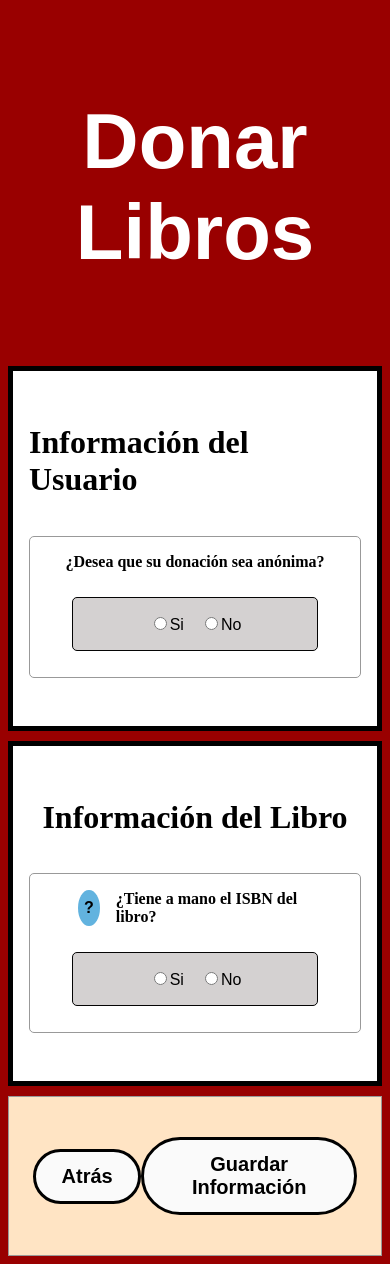
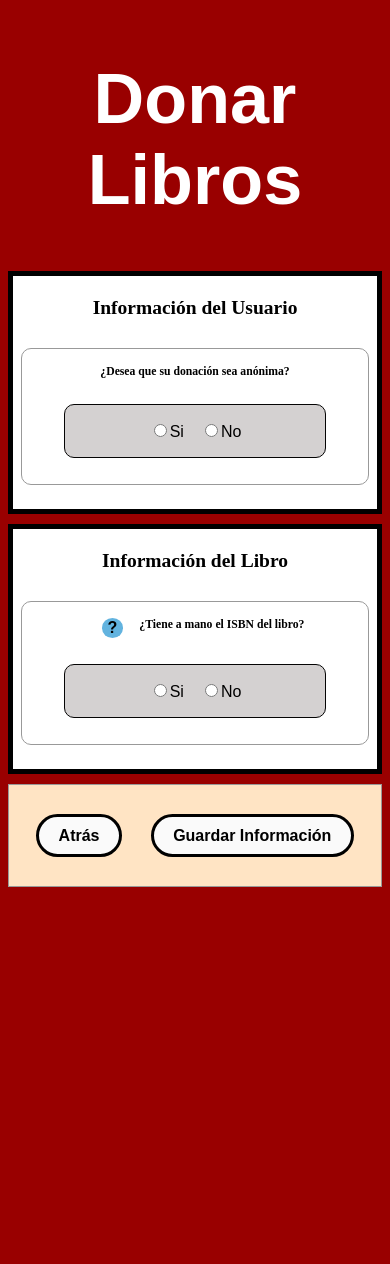
Before and after one commit to notos15/dlp-donacion-13_11, a Next.js app: page / in a window 390 px wide. After the commit the page ends 895 px from the top, so only its background shows below. Built offline with nearby package versions, Linux system fonts and the light colour scheme.

Commit message:
adaptado para cualquier tipo de pantallas

```diff
--- a/app/globals.css
+++ b/app/globals.css
@@ -25,19 +25,7 @@ html {
   width: 100%; /* Se adapta al ancho de su contenedor */
   max-width: 100%; /* Asegura que no se desborde */
 }
-@media (max-width: 768px) {
-  .titulo {
-    font-size: 15vw; /* Aumenta el tamaño en pantallas más pequeñas (tabletas) */
-    height: 20vh; /* Aumenta la altura para dispositivos más pequeños */
-  }
-}
 
-@media (max-width: 480px) {
-  .titulo {
-    font-size: 20vw; /* Aumenta aún más el tamaño en pantallas de teléfonos móviles */
-    height: 30vh; /* Asegura que el título tenga espacio adecuado */
-  }
-}
 .titulo1{
   font-family:'Times New Roman', Times, serif;
   display: flex;
@@ -81,13 +69,14 @@ html {
   align-items: center;
   border: 1px solid #040404;
   margin:10px;
-  padding: 1rem 1rem;
-  border-radius: 5px;
+  padding: 1rem 2rem;
+  border-radius: 10px;
   display: flex;
   flex-direction: row;
   gap: 1rem;
   background-color:rgb(212, 209, 209);
   flex-wrap: wrap;
+  box-sizing: border-box;
 }
 .opciones{
   display: grid;
@@ -98,13 +87,16 @@ html {
   margin: 0 auto;
 }
 .precionar{
+  justify-content: center;
+
   border: 1px solid #999999;
   margin:1rem auto;
   padding: 1rem 2rem;
-  border-radius: 5px;
+  border-radius: 10px;
   display: flex;
   flex-direction:column;
   gap: 1rem;
+  flex-wrap: wrap;
   width: 100%; /* Hacer que ocupe el 100% del contenedor */
   max-width: 600px;
   box-sizing: border-box;/* Incluir padding y border en el cálculo del ancho */
@@ -197,3 +189,75 @@ html {
   color: #0508ca;
 
 }
+@media (max-width: 768px) {
+  .titulo {
+    font-size: 12vw; /* Ajusta el tamaño en pantallas más pequeñas */
+    height: 15vh;    /* Ajuste de altura */
+  }
+
+  .titulo1 {
+    font-size: 4vw;  /* Ajuste en tamaño de fuente para .titulo1 */
+  }
+
+  .titulo2 {
+    font-size: 2.5vw;  /* Ajuste en tamaño de fuente para .titulo2 */
+  }
+
+  .tex {
+    font-size: 1.8vw;  /* Ajuste en tamaño de fuente para .tex */
+  }
+
+  .cuestionario {
+    padding: 1rem;  /* Menos padding en pantallas pequeñas */
+  }
+
+  .opciones {
+    grid-template-columns: repeat(2, 1fr);  /* 2 columnas en tabletas */
+  }
+
+  .btn {
+    font-size: 1.2rem;  /* Ajuste en tamaño de fuente para botones */
+    padding: 0.7rem 1.4rem;  /* Ajuste de padding */
+  }
+
+  .footer {
+    padding: 1rem;  /* Menos padding en el footer */
+  }
+}
+
+/* Para pantallas más pequeñas (max-width: 480px) */
+@media (max-width: 480px) {
+  .titulo {
+    font-size: 18vw;  /* Ajuste de tamaño de fuente más grande */
+    height: 20vh;     /* Más altura en móviles */
+  }
+
+  .titulo1 {
+    font-size: 5vw;  /* Ajuste en tamaño de fuente para .titulo1 */
+  }
+
+  .titulo2 {
+    font-size: 3vw;  /* Ajuste en tamaño de fuente para .titulo2 */
+  }
+
+  .tex {
+    font-size: 2vw;  /* Ajuste de tamaño de fuente para .tex */
+  }
+
+  .cuestionario {
+    padding: 0.5rem;  /* Aumenta el padding para pantallas más pequeñas */
+  }
+
+  .opciones {
+    grid-template-columns: 1fr;  /* Una columna en móviles */
+  }
+
+  .btn {
+    font-size: 1rem;  /* Ajuste más pequeño de los botones */
+    padding: 0.6rem 1.2rem;  /* Ajuste del padding */
+  }
+
+  .footer {
+    padding: 0.8rem;  /* Ajuste de padding en el footer */
+  }
+}
```
